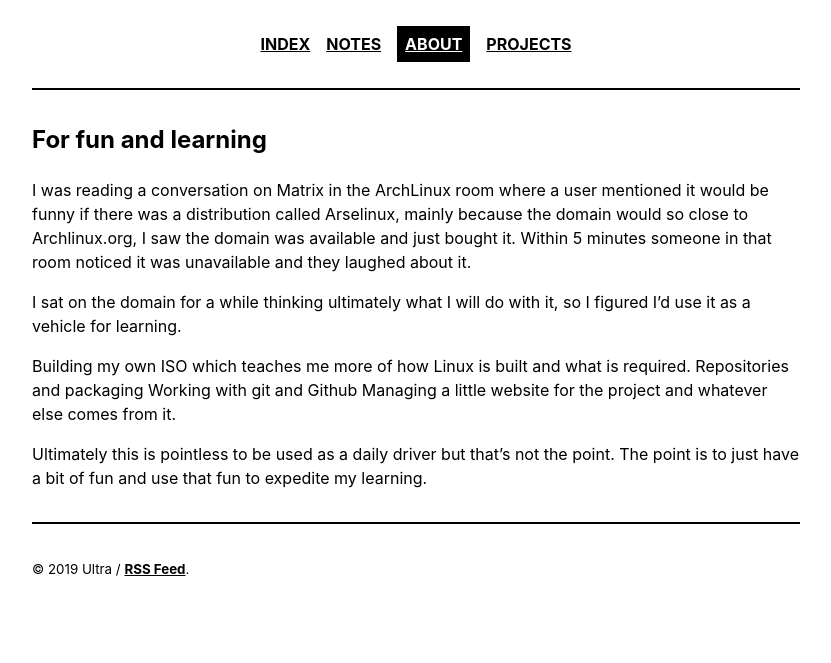
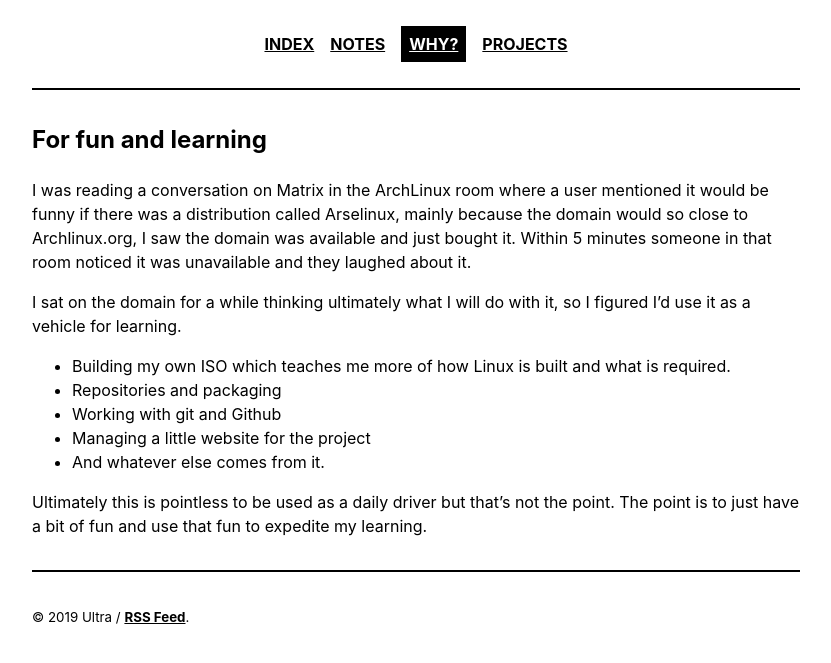
Before and after one commit to ArseLinuxOS-Development/arselinux.github.io, a Jekyll site: the page built from _pages/why.md, in a window 1280 px wide. Shown: the top 663 px of the page, without its empty margins (224-1055 px from the left). Built offline with Jekyll 4.4.1, drawn with Linux system fonts in a browser that asks for light colours.

Commit message:
Fixed navigation

```diff
--- a/_includes/navigation.html
+++ b/_includes/navigation.html
@@ -2,7 +2,7 @@
   <ul>
     <li><a href="/" {% if page.url == "/" %}class="active"{% endif %}>Index</a></li>
     <li><a href="/notes" {% if page.url == "/notes" %}class="active"{% endif %}>Notes</a></li>
-    <li><a href="/about" {% if page.url == "/about" %}class="active"{% endif %}>About</a></li>
+    <li><a href="/why" {% if page.url == "/why" %}class="active"{% endif %}>Why?</a></li>
     <li><a href="/projects" {% if page.url == "/projects" %}class="active"{% endif %}>Projects</a></li>
   </ul>
 </nav>
--- a/_pages/about.md
+++ b/_pages/why.md
@@ -9,10 +9,10 @@ I was reading a conversation on Matrix in the ArchLinux room where a user mentio
 
 I sat on the domain for a while thinking ultimately what I will do with it, so I figured I'd use it as a vehicle for learning.
 
-Building my own ISO which teaches me more of how Linux is built and what is required.
-Repositories and packaging
-Working with git and Github
-Managing a little website for the project
-and whatever else comes from it.
+- Building my own ISO which teaches me more of how Linux is built and what is required.
+- Repositories and packaging
+- Working with git and Github
+- Managing a little website for the project
+- And whatever else comes from it.
 
 Ultimately this is pointless to be used as a daily driver but that's not the point. The point is to just have a bit of fun and use that fun to expedite my learning.
```
